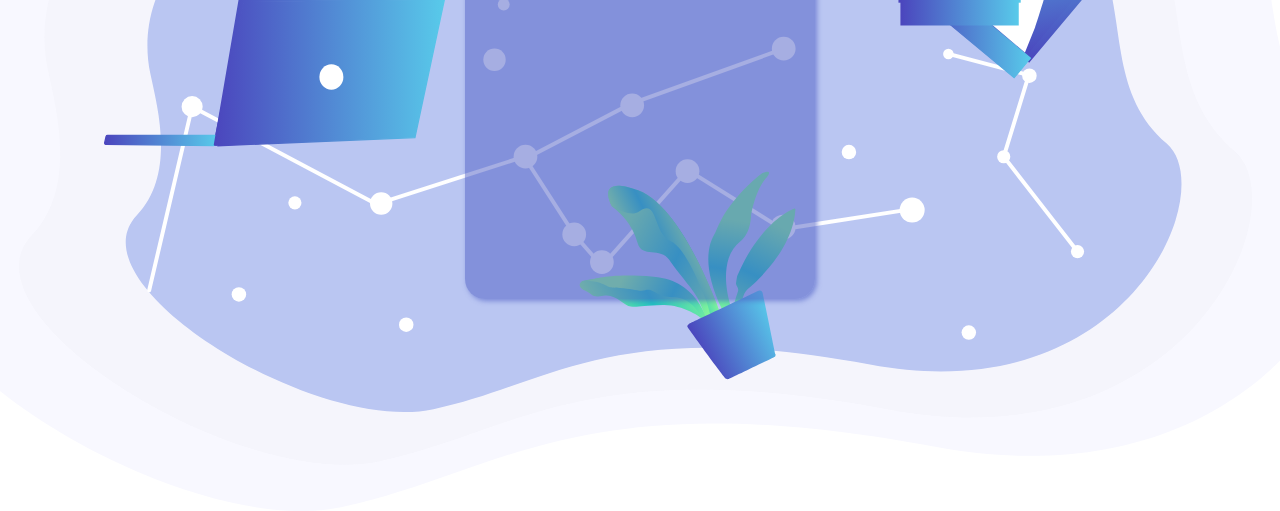
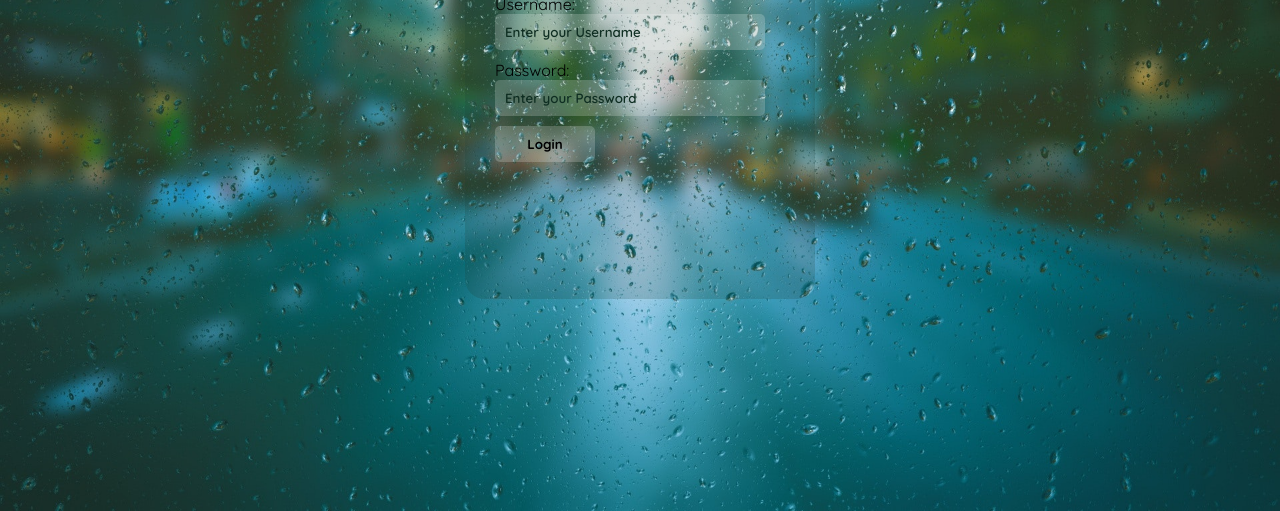
Before and after one commit to tushariar/transparent-login-register-form, a plain HTML site: page index.html in a window 1280 px wide. Shown: the part 289-800 px from the top of the page. Drawn offline with Linux system fonts and the light colour scheme.

Commit message:
Designed Login Form -Version 1.0

```diff
--- a/index.html
+++ b/index.html
@@ -6,11 +6,27 @@
     <title>Login Form Design</title>
 
     <link rel="stylesheet" href="style.css">
+
+    <link rel="preconnect" href="https://fonts.gstatic.com">
+    <link href="https://fonts.googleapis.com/css2?family=Quicksand:wght@300;400;500;600;700&display=swap" rel="stylesheet">
 </head>
 <body>
     <div class="container">
         <div class="box">
-
+            <form action="" class="loginForm" id="loginForm">
+                <h1>Login to DevHub</h1>
+                <div class="input-group">
+                    <label for="username">Username:</label>
+                    <input type="text" name="username" id="username" placeholder="Enter your Username">
+                </div>
+                <div class="input-group">
+                    <label for="password">Password:</label>
+                    <input type="password" name="password" id="password" placeholder="Enter your Password">
+                </div>
+                <div class="input-group">
+                    <button id="loginbtn">Login</button>
+                </div>
+            </form>
         </div>
     </div>
 </body>
--- a/style.css
+++ b/style.css
@@ -1,13 +1,13 @@
 *{
     margin: 0;
     padding: 0;
-    font-family: sans-serif;
+    font-family: 'QuickSand', cursive;
 }
 
 .container{
     position: absolute;
     top: 0;
-    background: url('images/bg.svg');
+    background: url('images/bg3.jpg');
     background-position: center;
     background-size: cover;
     background-repeat: no-repeat;
@@ -18,10 +18,52 @@
 .box{
     width: 350px;
     height: 460px;
-    background: rgb(247, 235, 235);
-    background: rgba(78, 95, 198, 0.5);
+    background: rgba(28,63,54,0.2);
     position: relative;
     margin: 10% auto;
     border-radius: 20px;
-    box-shadow: 2px 2px 5px rgba(78, 95, 198, 0.6);
 }
+
+.loginForm{
+    width: 320px;
+    position: absolute;
+    display: block;
+    margin: 30% 30px;
+}
+
+.login h1{
+    color: rgba(28,63,54,1);
+    color: rgba(0,0,0,0.8);
+    margin-bottom: 10px;
+}
+.input-group{
+    margin: 10px 0;
+    color: #000;
+}
+input, #loginbtn{
+    display: block;
+    width: 250px;
+    border: none;
+    outline: none;
+    padding: 10px;
+    border-radius: 5px;
+    /* background: rgba(7,102,109,0.5); */
+    background: rgba(255,255,255,0.2);
+    font-weight: 600;
+}
+input::placeholder{
+    /* color: #33594A; */
+    color: #0f2e22;
+}
+
+#loginbtn{
+    display: block;
+    width: 100px;
+    font-weight: bold;
+    cursor: pointer;
+}
+#loginbtn:hover{
+    background: rgba(51, 89, 74,0.8);
+    background: rgba(0,0,0,0.7);
+    color: white;
+}
```
Also changed, not shown: images/bg3.jpg (added), 2 other files.
